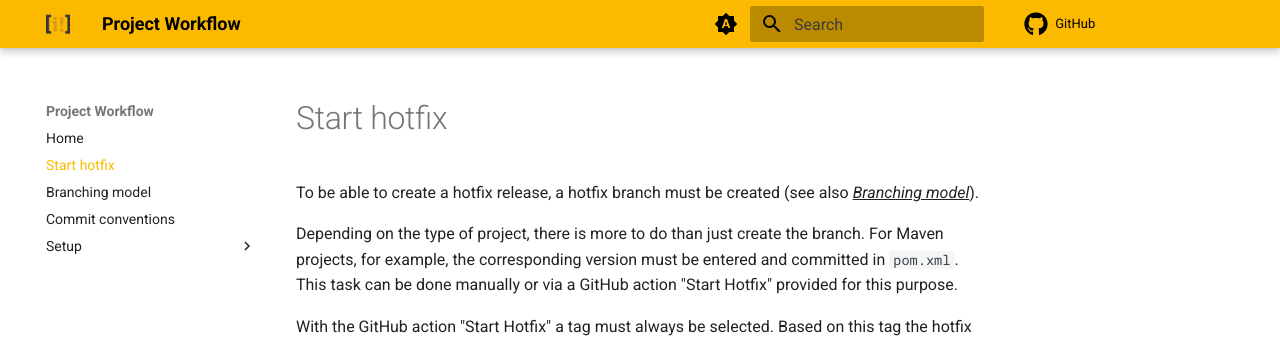
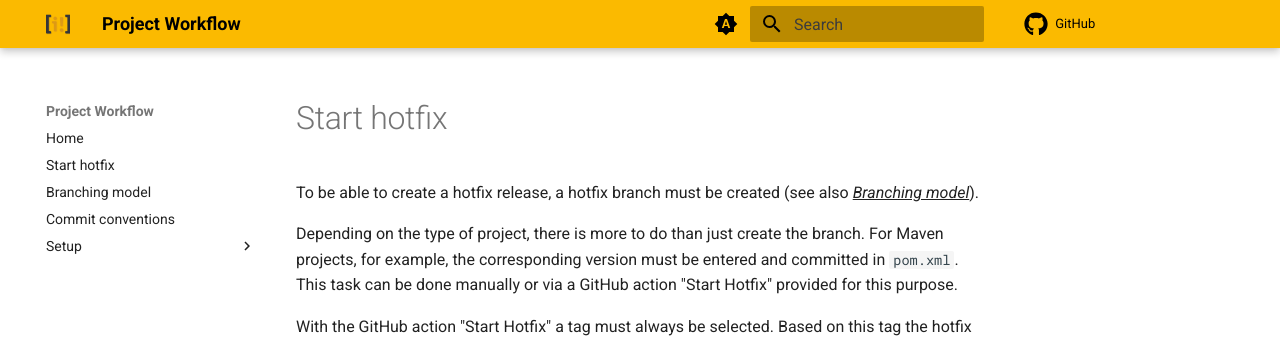
Before and after one commit to sitepark/github-project-workflow, an MkDocs documentation site: the page built from docs/start-hotfix.md, in a window 1280 px wide. Shown: the top 343 px of the page. Built offline with MkDocs 1.6.1 and Material for MkDocs 9.7.7, drawn with Linux system fonts in a browser that asks for light colours; comment, search, counter and statistics services are not loaded.

Commit message:
fix: keep active nav item readable in modern theme
The accent transparent color was fully opaque, so the active nav item
showed yellow text on a yellow background.

Co-Authored-By: Claude Opus 5.5 <noreply@anthropic.com>

```diff
--- a/docs/stylesheets/extra.css
+++ b/docs/stylesheets/extra.css
@@ -7,7 +7,7 @@
   --md-primary-bg-color--light:        #3c3c3b;
 
   --md-accent-fg-color:                #fbba00;
-  --md-accent-fg-color--transparent:   #ffbb00;
+  --md-accent-fg-color--transparent:   #fbba0033;
   --md-accent-bg-color:                #FFFFFF;
   --md-accent-bg-color--light:         #FFFFFF;
 
@@ -29,3 +29,8 @@ https://mkdocs-material.github.io/examples/page-status/
     mask-image: var(--md-status--draft);
     -webkit-mask-image: var(--md-status--draft);
 }
+
+/* yellow text is not readable on the light accent background of the active nav item */
+.md-nav--primary .md-nav__item .md-nav__link--active {
+    color: var(--md-default-fg-color);
+}
```
